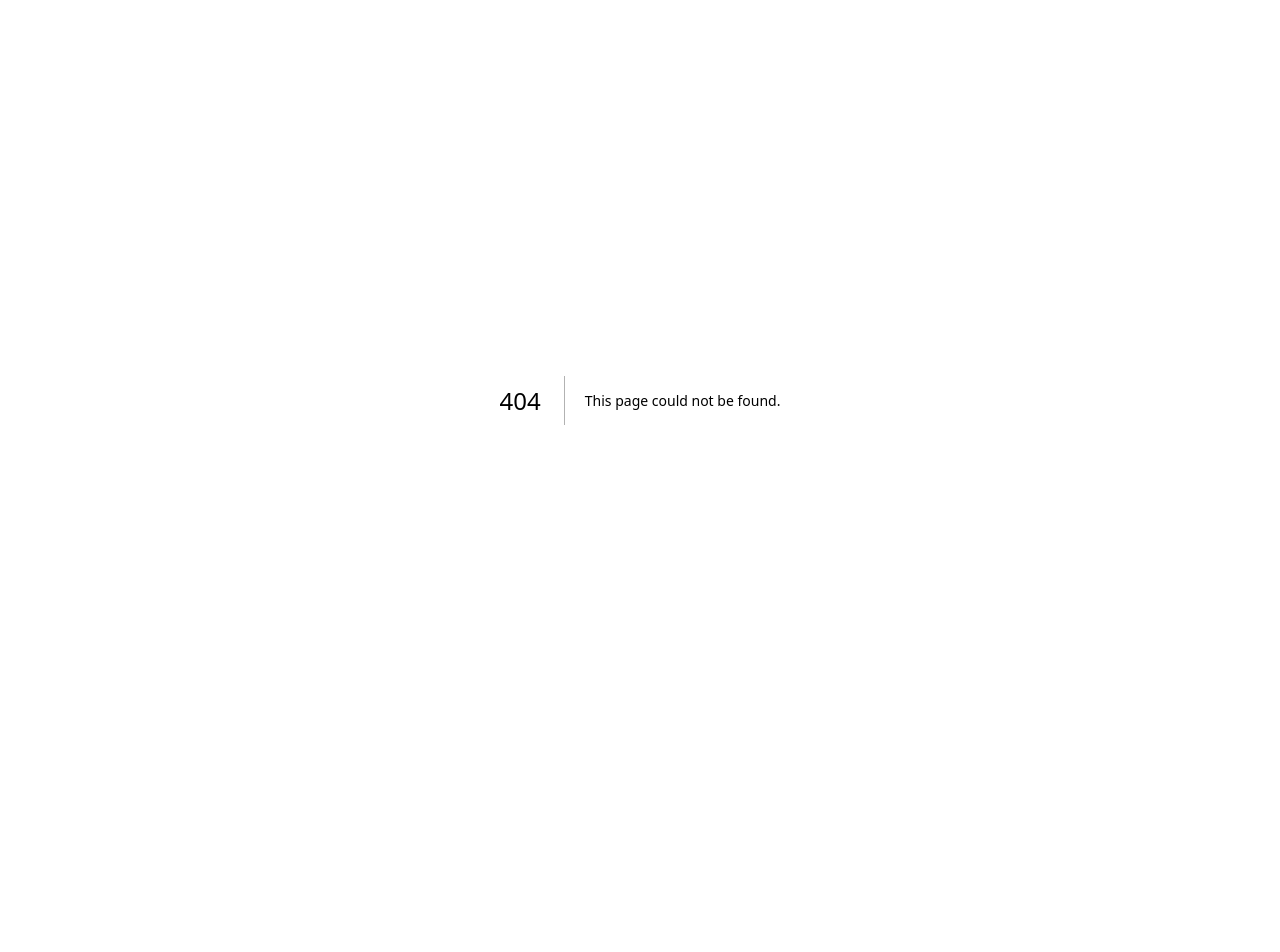
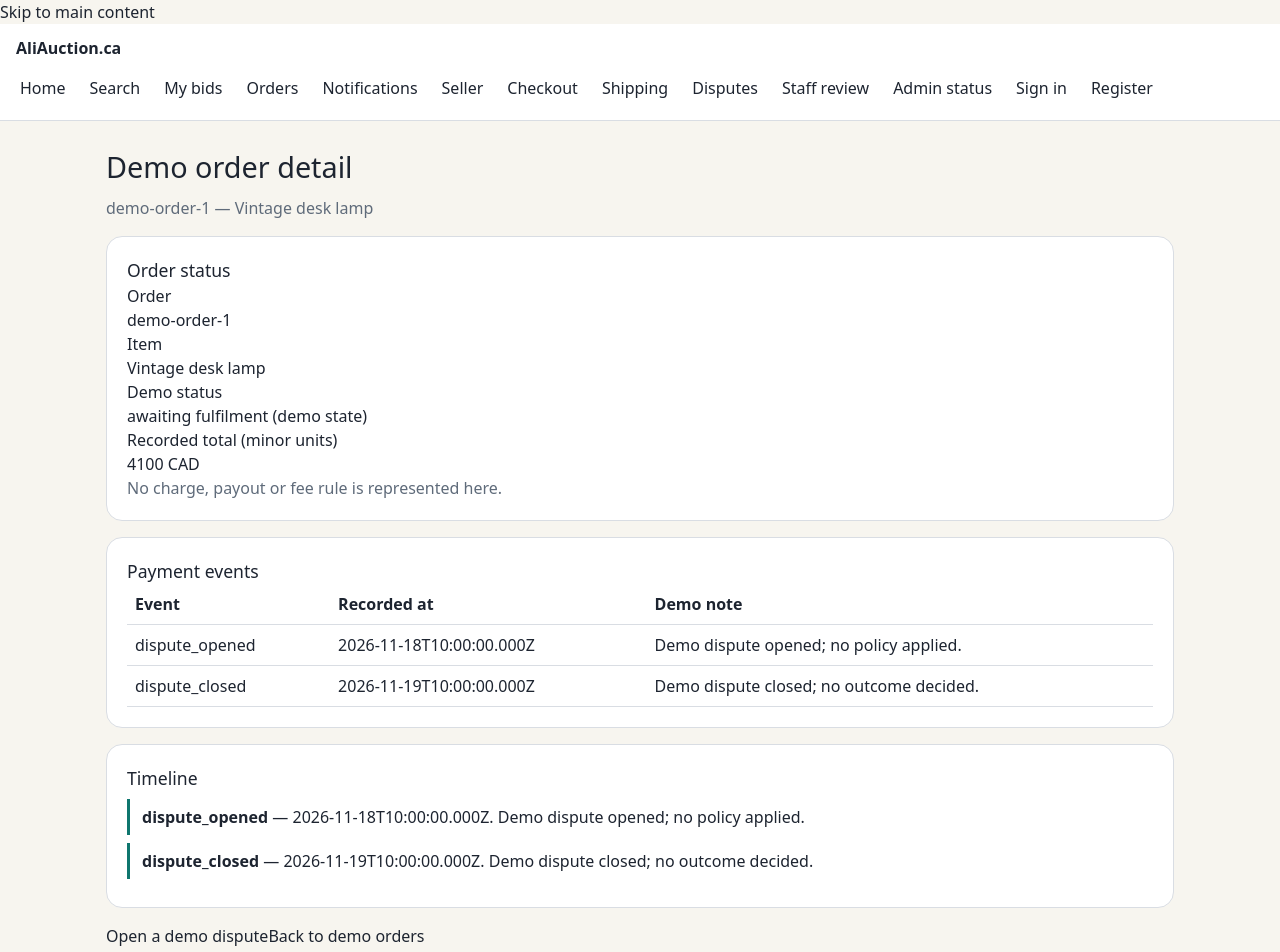
Before and after one commit to A-dot614/Ali_Auction, a Next.js app in the folder apps/web/: page /demo/orders/demo-order-1 in a window 1280 px wide. Before the commit this address had no page. Shown: the top 952 px of the page. Before the commit the page ends 800 px from the top, so only its background shows below. Built offline with nearby package versions, Linux system fonts and the light colour scheme.

Commit message:
feat(web): orders list and detail, flag OFF, demo-labeled

```diff
--- /dev/null
+++ b/apps/web/src/app/demo/orders/[orderId]/page.tsx
@@ -0,0 +1,60 @@
+import Link from "next/link";
+import PageShell from "../../../../components/PageShell";
+import ScreenState from "../../../../components/ScreenState";
+import { findDemoOrder } from "../../../../lib/demo-orders";
+
+export const dynamic = "force-dynamic";
+
+export default async function DemoOrderDetailPage({ params }: { params: Promise<{ orderId: string }> }) {
+  const { orderId } = await params;
+  const order = findDemoOrder(orderId);
+  if (!order) {
+    return (
+      <PageShell title="Demo order detail" description="Demo order detail.">
+        <ScreenState state="empty" />
+        <Link href="/demo/orders">Back to demo orders</Link>
+      </PageShell>
+    );
+  }
+  return (
+    <PageShell title="Demo order detail" description={`${order.id} — ${order.listingTitle}`}>
+      <section className="card">
+        <h2>Order status</h2>
+        <dl>
+          <dt>Order</dt><dd>{order.id}</dd>
+          <dt>Item</dt><dd>{order.listingTitle}</dd>
+          <dt>Demo status</dt><dd>{order.status}</dd>
+          <dt>Recorded total (minor units)</dt><dd>{order.totalMinor} {order.currency}</dd>
+        </dl>
+        <p className="muted">No charge, payout or fee rule is represented here.</p>
+      </section>
+      <section className="card">
+        <h2>Payment events</h2>
+        <table className="status-table responsive-table">
+          <thead>
+            <tr><th scope="col">Event</th><th scope="col">Recorded at</th><th scope="col">Demo note</th></tr>
+          </thead>
+          <tbody>
+            {order.events.map((event) => (
+              <tr key={event.id}>
+                <td>{event.kind}</td>
+                <td>{event.atIso}</td>
+                <td>{event.note}</td>
+              </tr>
+            ))}
+          </tbody>
+        </table>
+      </section>
+      <section className="card">
+        <h2>Timeline</h2>
+        <ol className="timeline">
+          {order.events.map((event) => (
+            <li key={event.id}><strong>{event.kind}</strong> — {event.atIso}. {event.note}</li>
+          ))}
+        </ol>
+      </section>
+      <Link href="/demo/disputes">Open a demo dispute</Link>
+      <Link href="/demo/orders">Back to demo orders</Link>
+    </PageShell>
+  );
+}
--- /dev/null
+++ b/apps/web/src/app/demo/orders/page.tsx
@@ -0,0 +1,27 @@
+import Link from "next/link";
+import PageShell from "../../../components/PageShell";
+import { DEMO_ORDERS } from "../../../lib/demo-orders";
+
+export const dynamic = "force-dynamic";
+
+export default function DemoOrdersPage() {
+  return (
+    <PageShell title="Demo orders" description="In-memory orders with provider-neutral event records.">
+      <table className="status-table responsive-table">
+        <thead>
+          <tr><th scope="col">Order</th><th scope="col">Item</th><th scope="col">Demo status</th></tr>
+        </thead>
+        <tbody>
+          {DEMO_ORDERS.map((order) => (
+            <tr key={order.id}>
+              <td><Link href={`/demo/orders/${order.id}`}>{order.id}</Link></td>
+              <td>{order.listingTitle}</td>
+              <td>{order.status}</td>
+            </tr>
+          ))}
+        </tbody>
+      </table>
+      <Link href="/demo">Back to demo hub</Link>
+    </PageShell>
+  );
+}
--- /dev/null
+++ b/apps/web/src/lib/demo-orders.ts
@@ -0,0 +1,64 @@
+/**
+ * In-memory demo orders and provider-neutral payment event records. Event kinds
+ * mirror the API's fake-adapter records; no fee, payout or refund rule is implied.
+ */
+
+export type DemoEventKind =
+  | "refund_recorded"
+  | "payment_failed_recorded"
+  | "dispute_opened"
+  | "dispute_closed";
+
+export type DemoPaymentEvent = {
+  id: string;
+  kind: DemoEventKind;
+  atIso: string;
+  note: string;
+};
+
+export type DemoOrder = {
+  id: string;
+  listingTitle: string;
+  status: string;
+  totalMinor: number;
+  currency: "CAD";
+  events: DemoPaymentEvent[];
+};
+
+export const DEMO_ORDERS: DemoOrder[] = [
+  {
+    id: "demo-order-1",
+    listingTitle: "Vintage desk lamp",
+    status: "awaiting fulfilment (demo state)",
+    totalMinor: 4100,
+    currency: "CAD",
+    events: [
+      { id: "demo-event-1", kind: "dispute_opened", atIso: "2026-11-18T10:00:00.000Z", note: "Demo dispute opened; no policy applied." },
+      { id: "demo-event-2", kind: "dispute_closed", atIso: "2026-11-19T10:00:00.000Z", note: "Demo dispute closed; no outcome decided." },
+    ],
+  },
+  {
+    id: "demo-order-2",
+    listingTitle: "Ceramic mug set",
+    status: "demo failure state",
+    totalMinor: 1200,
+    currency: "CAD",
+    events: [
+      { id: "demo-event-3", kind: "payment_failed_recorded", atIso: "2026-11-17T09:00:00.000Z", note: "Demo failed payment recorded; no charge attempted." },
+    ],
+  },
+  {
+    id: "demo-order-3",
+    listingTitle: "Commuter bicycle",
+    status: "demo refunded state",
+    totalMinor: 22500,
+    currency: "CAD",
+    events: [
+      { id: "demo-event-4", kind: "refund_recorded", atIso: "2026-11-16T09:00:00.000Z", note: "Demo refund recorded; no money moved." },
+    ],
+  },
+];
+
+export function findDemoOrder(id: string): DemoOrder | undefined {
+  return DEMO_ORDERS.find((order) => order.id === id);
+}
```
